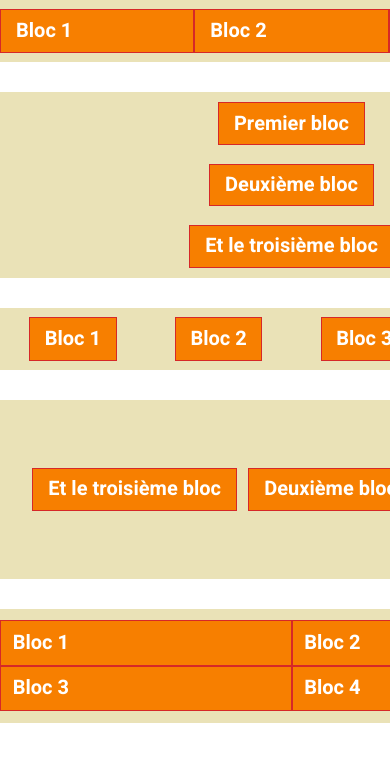
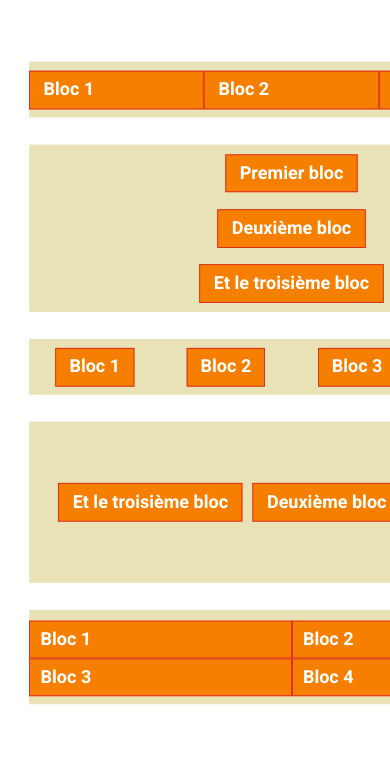
Before and after one commit to LenouilleLaFripouile/examen-1-etape-a, a website built with Parcel: page src/index.html in a window 390 px wide. Shown: the top 762 px of the page. Built offline with nearby package versions, Linux system fonts and the light colour scheme.

Commit message:
responsive (media query)

```diff
--- a/src/css/main.css
+++ b/src/css/main.css
@@ -14,6 +14,8 @@ video {
 }
 body {
   width: 583px;
+  margin-left: auto;
+  margin-right: auto;
 }
 
 .content {
@@ -103,12 +105,13 @@ div {
 .fifth {
   display: flex;
   flex-wrap: wrap;
-  padding: 2% 0px;
+  padding-bottom: 4%;
+  padding-top: 2%;
   align-items: center;
-  height: 60%;
+  height: 80%;
   h1 {
     width: 50%;
-    height: 50%;
+    height: 60%;
     display: flex;
     flex-direction: row;
     justify-content: left;
@@ -116,3 +119,29 @@ div {
     align-items: center;
   }
 }
+@media (max-width: 2000px) {
+  .content {
+    transform: scale(2);
+    padding-top: 10%;
+  }
+}
+@media (max-width: 1200px) {
+  .content {
+    transform: scale(130%);
+  }
+}
+@media (max-width: 800px) {
+  .content {
+    transform: scale(120%);
+  }
+}
+@media (max-width: 730px) {
+  .content {
+    transform: scale(100%);
+  }
+}
+@media (max-width: 600px) {
+  .content {
+    transform: scale(90%);
+  }
+}
```
